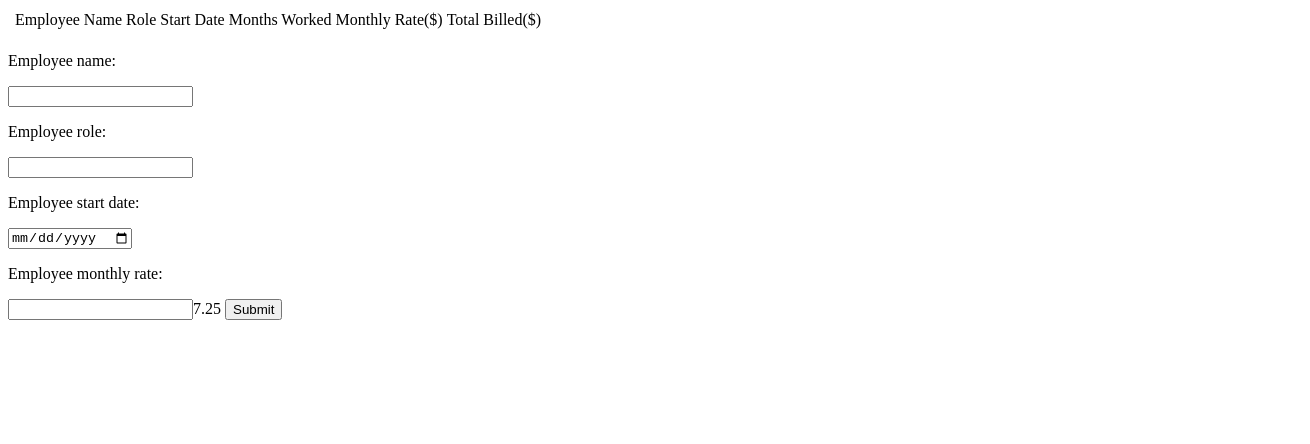
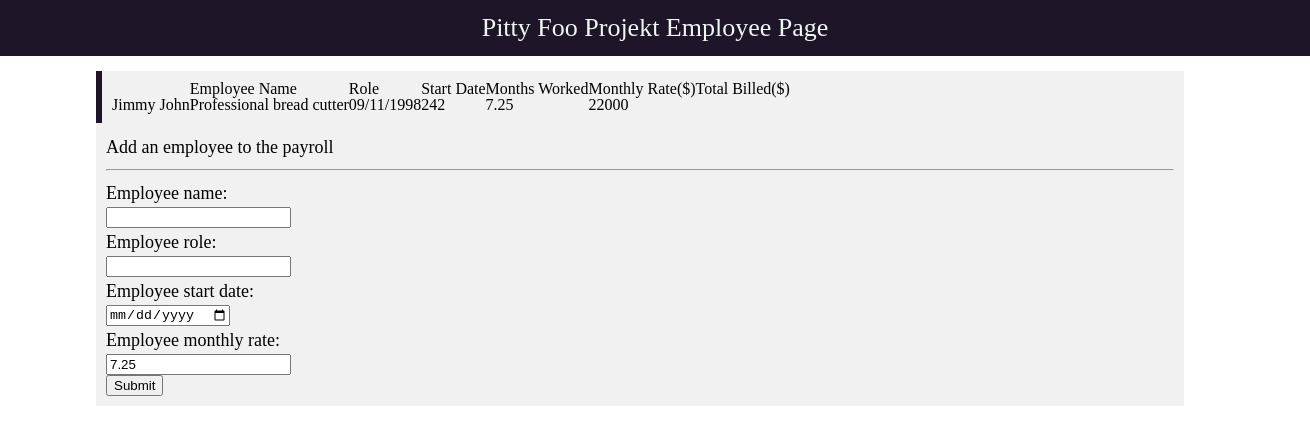
Before and after one commit to jjmonte20/PityDaFoo, a plain HTML site: page index.html in a window 1280 px wide. Shown: the whole page, 1310 px wide, since content can reach past the window. Drawn offline with Linux system fonts and the light colour scheme.

Commit message:
It looks usable now

```diff
--- /dev/null
+++ b/css/mainStyle.css
@@ -0,0 +1,29 @@
+.headingContainer{
+	width: 100%;
+	font-size: 26px;
+	background-color: rgb(31, 21, 41);
+	color: rgb(240, 245, 245);
+	padding: 15px;
+	text-align: center;
+	margin-bottom: 15px;
+}
+.mainContainer{
+	background-color: rgb(241, 241, 241);
+	width: 85%;
+	margin: auto;
+}
+.tableContainer{
+	padding: 10px;
+	 border-left: 6px solid rgb(31, 21, 41);
+}
+.table{
+
+}
+.addFieldContainer{
+	padding: 10px;
+}
+.basicHeading{
+	font-size: 18px;
+	padding: 5px;
+	padding-left: 0px;
+}
--- /dev/null
+++ b/css/reset.css
@@ -0,0 +1,48 @@
+/* http://meyerweb.com/eric/tools/css/reset/
+   v2.0 | 20110126
+   License: none (public domain)
+*/
+
+html, body, div, span, applet, object, iframe,
+h1, h2, h3, h4, h5, h6, p, blockquote, pre,
+a, abbr, acronym, address, big, cite, code,
+del, dfn, em, img, ins, kbd, q, s, samp,
+small, strike, strong, sub, sup, tt, var,
+b, u, i, center,
+dl, dt, dd, ol, ul, li,
+fieldset, form, label, legend,
+table, caption, tbody, tfoot, thead, tr, th, td,
+article, aside, canvas, details, embed,
+figure, figcaption, footer, header, hgroup,
+menu, nav, output, ruby, section, summary,
+time, mark, audio, video {
+	margin: 0;
+	padding: 0;
+	border: 0;
+	font-size: 100%;
+	font: inherit;
+	vertical-align: baseline;
+}
+/* HTML5 display-role reset for older browsers */
+article, aside, details, figcaption, figure,
+footer, header, hgroup, menu, nav, section {
+	display: block;
+}
+body {
+	line-height: 1;
+}
+ol, ul {
+	list-style: none;
+}
+blockquote, q {
+	quotes: none;
+}
+blockquote:before, blockquote:after,
+q:before, q:after {
+	content: '';
+	content: none;
+}
+table {
+	border-collapse: collapse;
+	border-spacing: 0;
+}
--- a/index.html
+++ b/index.html
@@ -2,6 +2,11 @@
 <html lang="en-us">
 
 <head>
+	<link href="css/reset.css" rel="stylesheet">
+	<link href="css/mainStyle.css" rel="stylesheet">
+	<link id="favicon" rel="icon" href="images/favicon.png" type="image/png" sizes="8x8">
+	<meta name="viewport" content="width=device-width, initial-scale=1.0">
+
 	<meta charset="UTF-8"/>
 	<!-- firebase handler, to be placed in before other js scripts -->
 	<script src="https://www.gstatic.com/firebasejs/5.5.7/firebase.js"></script>
@@ -11,6 +16,7 @@
 <body>
 
 	<header class="headingContainer">
+		<p>Pitty Foo Projekt Employee Page</p>
 	</header>
 
 	<div class="mainContainer">
@@ -25,28 +31,34 @@
 					<td>Total Billed($)</td>
 				</th>
 				<tr>
-					<td></td>
-					<td></td>
-					<td></td>
-					<td></td>
-					<td></td>
-					<td></td>
+					<td>Jimmy John</td>
+					<td>Professional bread cutter</td>
+					<td>09/11/1998</td>
+					<td>242</td>
+					<td>7.25</td>
+					<td>22000</td>
 				</tr>
 			</table>
 		</div>
 		<div class="addFieldContainer">
-			<p>Employee name:</p>
-			<input id="employeeName" type="text"></input>
-			<p>Employee role:</p>
-			<input id="employeeRole" type="text"></input>
-			<p>Employee start date:</p>
-			<input id="employeeStartDate" type="date"></input>
-			<p>Employee monthly rate: </p>
-			<input id="employeeMonthlyRate" min="7.25" type="number">7.25</input>
+			<p class="basicHeading">Add an employee to the payroll</p>
+			<hr/>
+			<p class="basicHeading">Employee name:</p>
+			<input id="employeeNameInput" type="text"></input>
+			<p class="basicHeading">Employee role:</p>
+			<input id="employeeRoleInput" type="text"></input>
+			<p class="basicHeading">Employee start date:</p>
+			<input id="employeeStartDateInput" type="date"></input>
+			<p class="basicHeading">Employee monthly rate: </p>
+			<input id="employeeMonthlyRateInput" min="7.25" value="7.25" type="number"></input>
+			<br/>
 			<button id="submitButton">Submit</button>
 		</div>
 	</div>
 
+	<script src="js/requestHandler.js"></script>
+	<script src="js/displayHandler.js"></script>
+
 </body>
 
 </html>
```
